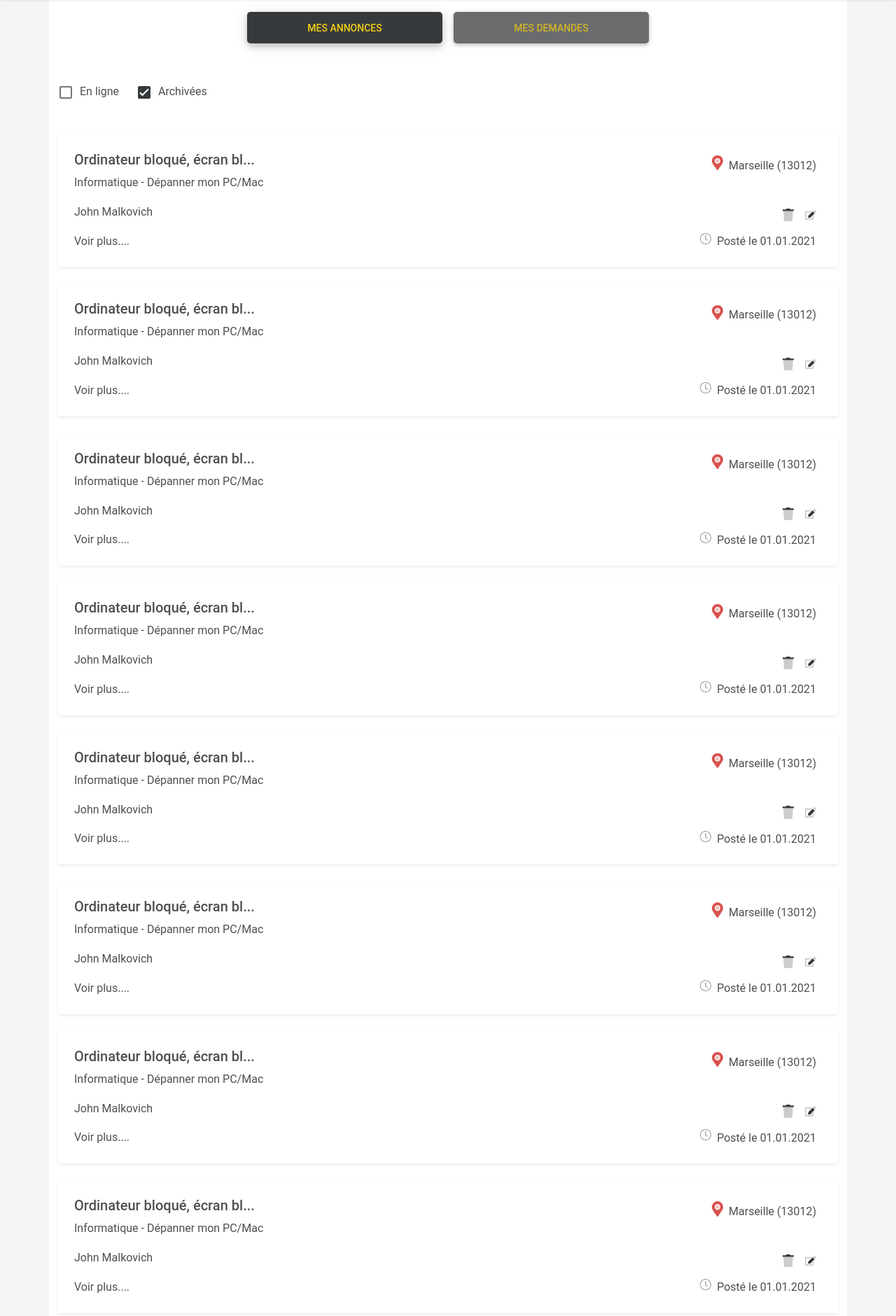
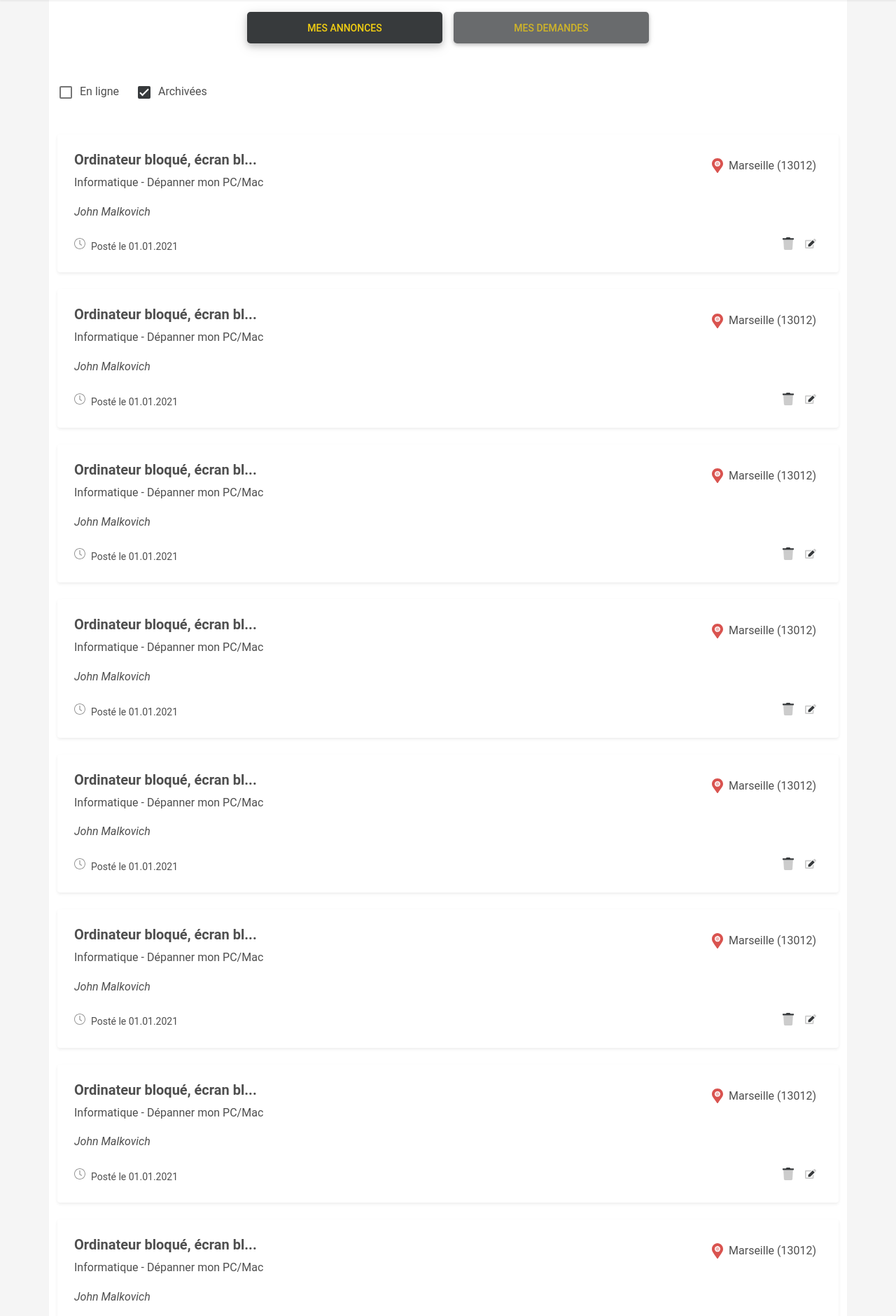
Before and after one commit to learnWeb3/Tynkle, a PHP site: page /activity.php in a window 1280 px wide. Shown: the part 63-1943 px from the top of the page at 70% size. Run offline with PHP 8.4, Linux system fonts and the light colour scheme.

Commit message:
tweaking styles

```diff
--- a/assets/css/commons/main.css
+++ b/assets/css/commons/main.css
@@ -56,3 +56,24 @@ a:hover {
   -webkit-box-shadow: 0 2px 2px 0 rgba(0, 0, 0, 0.05);
   box-shadow: 0 2px 2px 0 rgba(0, 0, 0, 0.05);
 }
+
+.bg-overlay-white {
+  background-color: rgba(255, 255, 255, .75);
+}
+
+.bg-map {
+  background-image: url(https://miro.medium.com/max/4064/1*qYUvh-EtES8dtgKiBRiLsA.png);
+  background-position: center;
+  background-attachment: fixed;
+  background-repeat: no-repeat;
+  background-size: cover;
+}
+
+.card-publication{
+  cursor: pointer;
+}
+
+.card-publication:hover{
+  transform: translateY(5px);
+  transition: .1s ease-in-out;
+}
--- a/assets/partials/publication_card/publication_card.php
+++ b/assets/partials/publication_card/publication_card.php
@@ -1,30 +1,29 @@
 <div class="card card-publication shadow-sm p-4 my-4">
     <div class="row">
-        <div class="col-8 d-flex flex-column justify-content-start">
-            <h5>Ordinateur bloqué, écran bl...</h5>
+        <div class="col-12 col-lg-8 d-flex flex-column justify-content-start">
+            <h5 class="font-weight-bold">Ordinateur bloqué, écran bl...</h5>
             <p>Informatique - Dépanner mon PC/Mac</p>
         </div>
-        <div class="col-4 d-flex align-items-start justify-content-end">
-            <div class="d-flex align-items-center w-100 justify-content-end">
+        <div class="col-12 col-lg-4 d-flex align-items-start justify-content-end">
+            <div class="d-flex align-items-center w-100 justify-content-lg-end">
                 <img src="./assets/partials/publication_card/img/pointer.svg" height="16" width="16" alt="map pointer icon" class="img-fluid">
-                <p class="m-2 mb-0">Marseille (13012)</p>
+                <p class="m-2">Marseille (13012)</p>
             </div>
         </div>
     </div>
+    <div class="row d-none d-lg-block">
+        <div class="col-12 d-flex flex-column justify-content-center align-items-start">
+            <p class="font-italic">John Malkovich</p>
+        </div>
+    </div>
     <div class="row">
-        <div class="col-8 d-flex flex-column justify-content-center align-items-start">
-            <p>John Malkovich</p>
-            <div class="row"><a href="">Voir plus....</a></div>
+        <div class="col-6 d-flex align-items-center">
+            <img src="./assets/partials/publication_card/img/clock.svg" height="16" width="16" alt="edit publication" class="img-fluid mr-2">
+            <small class="m-2 mb-0">Posté le 01.01.2021</small>
         </div>
-        <div class="col-4 d-flex flex-column justify-content-center align-items-end">
-            <div class="d-flex align-items-center justify-content-end w-100">
-                <img src="./assets/partials/publication_card/img/trash.svg" height="16" width="16" alt="delete publication" class="m-2 img-fluid">
-                <img src="./assets/partials/publication_card/img/edit.svg" height="16" width="16" alt="edit publication" class="m-2 img-fluid">
-            </div>
-            <div class="d-flex align-items-center justify-content-end w-100">
-                <img src="./assets/partials/publication_card/img/clock.svg" height="16" width="16" alt="edit publication" class="img-fluid mr-2">
-                <p class="m-2 mb-0">Posté le 01.01.2021</p>
-            </div>
+        <div class="col-6 d-flex justify-content-end">
+            <img src="./assets/partials/publication_card/img/trash.svg" height="16" width="16" alt="delete publication" class="m-2 img-fluid">
+            <img src="./assets/partials/publication_card/img/edit.svg" height="16" width="16" alt="edit publication" class="m-2 img-fluid">
         </div>
     </div>
 </div>
```
Also changed, not shown: chat.php (+4 -4 lines), offers.php (+11 -8 lines), profile.php (+4 -4 lines).
